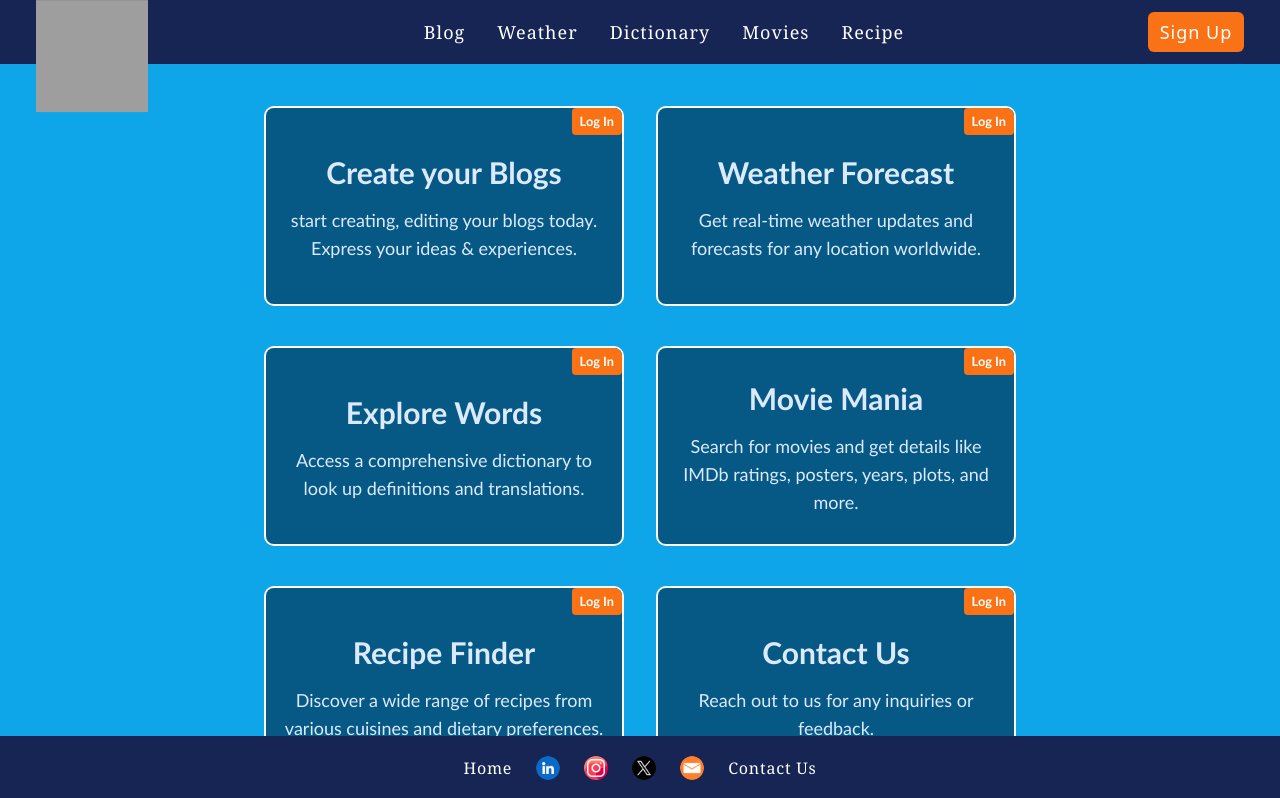
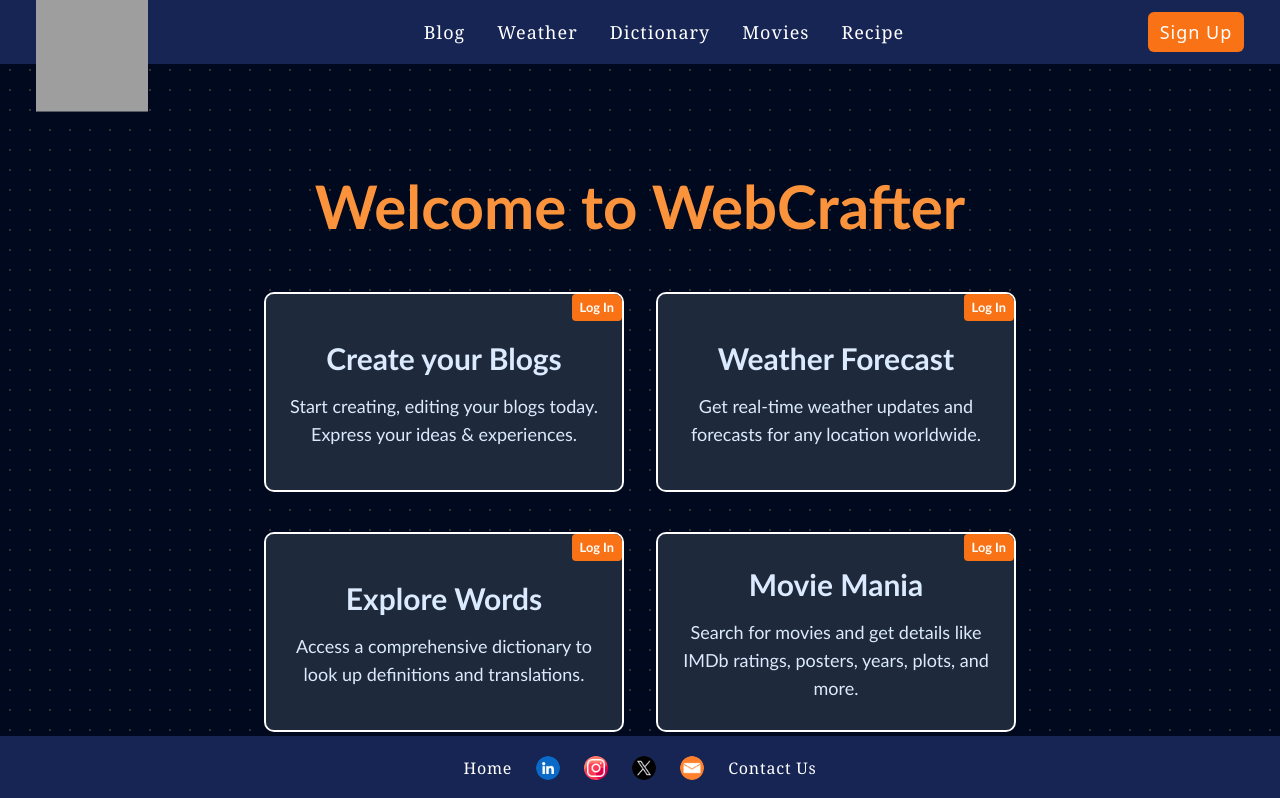
Before and after one commit to Vikash-Bachhety/WebCrafter, a React (Vite) app in the folder frontend/: page /Home in a window 1280 px wide. Shown: the top 798 px of the page. Built offline with nearby package versions, Linux system fonts and the light colour scheme; grey boxes are pictures that could not be loaded.

Commit message:
Update Home.jsx

```diff
--- a/frontend/src/Components/Home.jsx
+++ b/frontend/src/Components/Home.jsx
@@ -7,9 +7,9 @@ import CardContent from "@mui/material/CardContent";
 
 function Home() {
   return (
-    <div className="bg-sky-500 md:h-[95vh] flex flex-col items-center justify-center">
-      <div className="text-center md:flex md:flex-col md:items-center mt-32 md:mt-14 py-8 md:pt-16 px-4 lg:px-16">
-        <h1 className="animate text-3xl text-slate-100 lg:text-6xl hover:tracking-wide duration-200 font-bold hover:text-blue-50">
+    <div className="absolute top-0 z-[-2] h-screen w-screen bg-[#000000] bg-[radial-gradient(#ffffff33_1px,#00091d_1px)] bg-[size:20px_20px]">
+      <div className="text-center md:flex md:flex-col md:items-center mt-32 md:mt-28 py-8 md:pt-16 px-4 lg:px-16">
+        <h1 className="animate text-3xl text-orange-400 lg:text-6xl hover:tracking-wide duration-200 font-bold hover:text-blue-50">
           Welcome to WebCrafter
         </h1>
         {/* <p className="animate text-yellow-200 text-md md:w-1/2 lg:text-xl mb-0 md:mb-8 hover:scale-110 duration-300">
@@ -24,12 +24,12 @@ function Home() {
           <Box className="scrollLeft content-box relative">
             <Card>
               <span className="badge">Log In</span>
-              <CardContent className="bg-sky-800 hover:bg-sky-900 h-52 flex flex-col justify-center">
+              <CardContent className="bg-slate-800 h-52 flex flex-col justify-center">
                 <h2 className="text-2xl text-blue-100 lg:text-3xl font-bold mb-4 text-center">
                 Create your Blogs
                 </h2>
                 <p className="text-base text-blue-100 lg:text-lg text-center">
-                start creating, editing your blogs today.
+                Start creating, editing your blogs today.
                 Express your ideas & experiences.
                 </p>
               </CardContent>
@@ -40,7 +40,7 @@ function Home() {
           <Box className="scrollLeft content-box relative">
             <Card>
               <span className="badge">Log In</span>
-              <CardContent className="bg-sky-800 hover:bg-sky-900 h-52 flex flex-col justify-center">
+              <CardContent className="bg-slate-800 h-52 flex flex-col justify-center">
                 <h2 className="text-2xl text-blue-100 lg:text-3xl font-bold mb-4 text-center">
                   Weather Forecast
                 </h2>
@@ -56,7 +56,7 @@ function Home() {
           <Box className="scrollLeft content-box relative">
             <Card>
               <span className="badge">Log In</span>
-            <CardContent className="bg-sky-800 hover:bg-sky-900 h-52 flex flex-col justify-center">
+            <CardContent className="bg-slate-800 h-52 flex flex-col justify-center">
                 <h2 className="text-2xl lg:text-3xl font-bold mb-4 text-blue-100 text-center">
                   Explore Words
                 </h2>
@@ -72,7 +72,7 @@ function Home() {
           <Box className="scrollLeft content-box relative">
             <Card>
               <span className="badge">Log In</span>
-              <CardContent className="bg-sky-800 hover:bg-sky-900 h-52 flex flex-col justify-center">
+              <CardContent className="bg-slate-800 h-52 flex flex-col justify-center">
                 <h2 className="text-2xl text-blue-100 lg:text-3xl font-bold mb-4 text-center">
                   Movie Mania
                 </h2>
@@ -88,7 +88,7 @@ function Home() {
           <Box className="scrollLeft content-box relative">
             <Card>
               <span className="badge">Log In</span>
-              <CardContent className="bg-sky-800 hover:bg-sky-900 h-52 flex flex-col justify-center">
+              <CardContent className="bg-slate-800 h-52 flex flex-col justify-center">
                 <h2 className="text-2xl lg:text-3xl font-bold mb-4 text-blue-100 text-center">
                   Recipe Finder
                 </h2>
@@ -104,7 +104,7 @@ function Home() {
           <Box className="scrollLeft content-box relative">
             <Card>
               <span className="badge">Log In</span>
-              <CardContent className="bg-sky-800 hover:bg-sky-900 h-52 flex flex-col justify-center">
+              <CardContent className="bg-slate-800 h-52 flex flex-col justify-center">
                 <h2 className="text-2xl lg:text-3xl font-bold mb-4 text-blue-100 text-center">
                   Contact Us
                 </h2>
```
